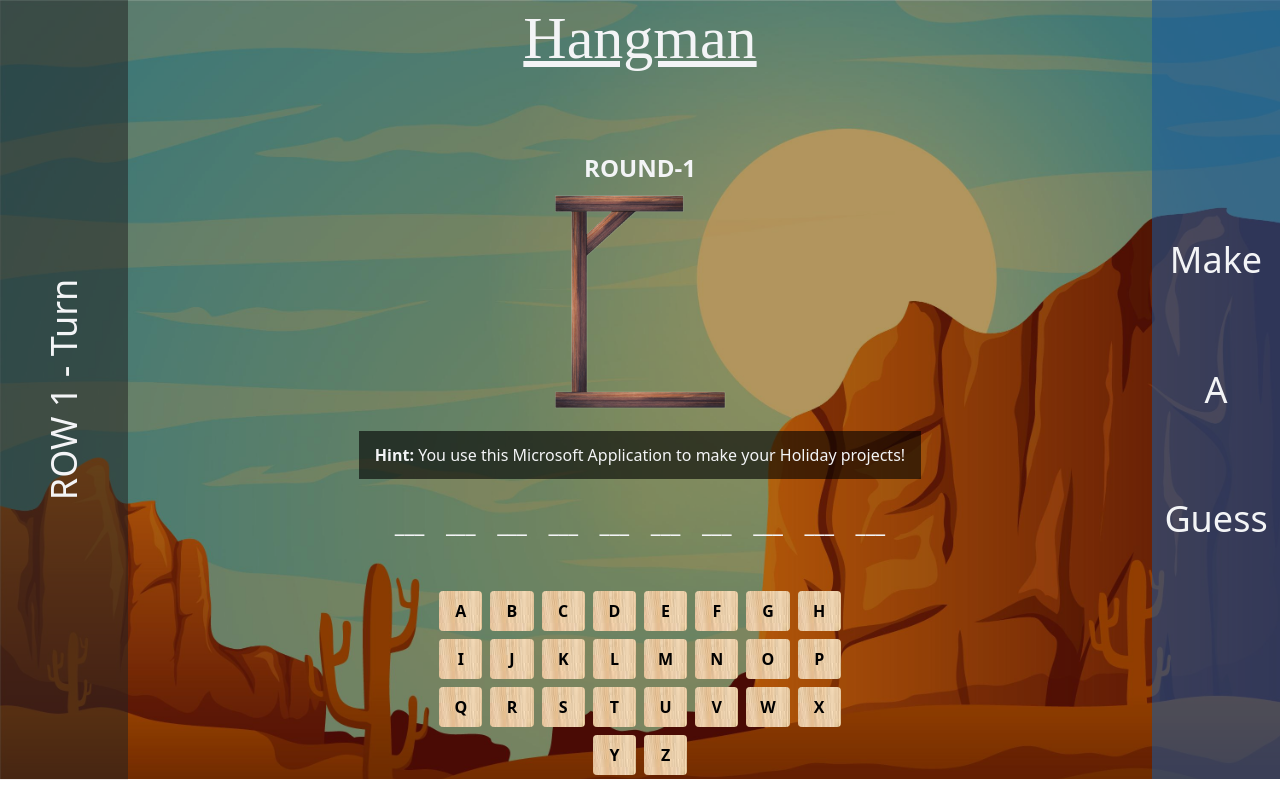
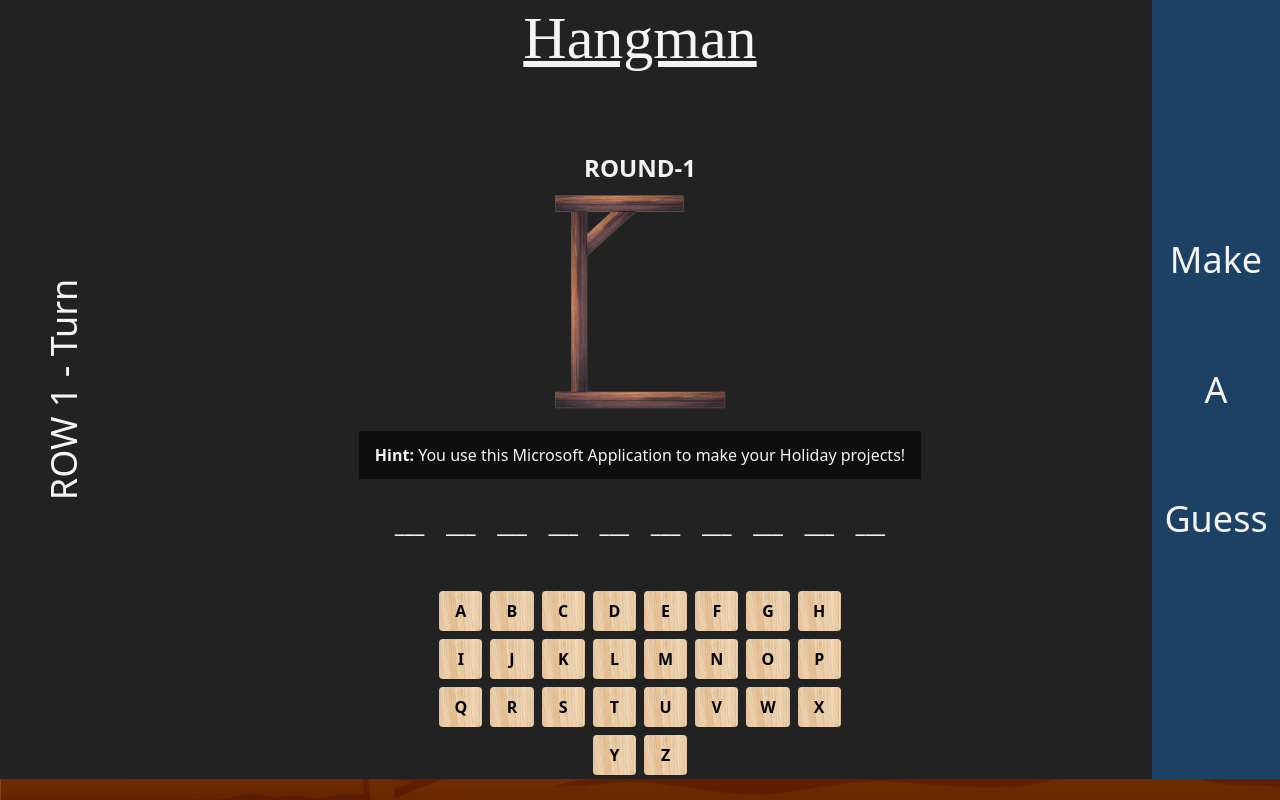
Before and after one commit to TH4KUR/Hangman, a Next.js app: page / in a window 1280 px wide. Built offline with nearby package versions, Linux system fonts and the light colour scheme; a web font is replaced by a local one.

Commit message:
more fixes

```diff
--- a/styles/globals.css
+++ b/styles/globals.css
@@ -179,7 +179,7 @@ header {
 .button {
   background-image: url('/download.jpeg');
 }
-main {
+body {
   background-image: linear-gradient(#0000004d, #0000004d), url('/bg.jpg');
   background-size: cover;
 }
```
